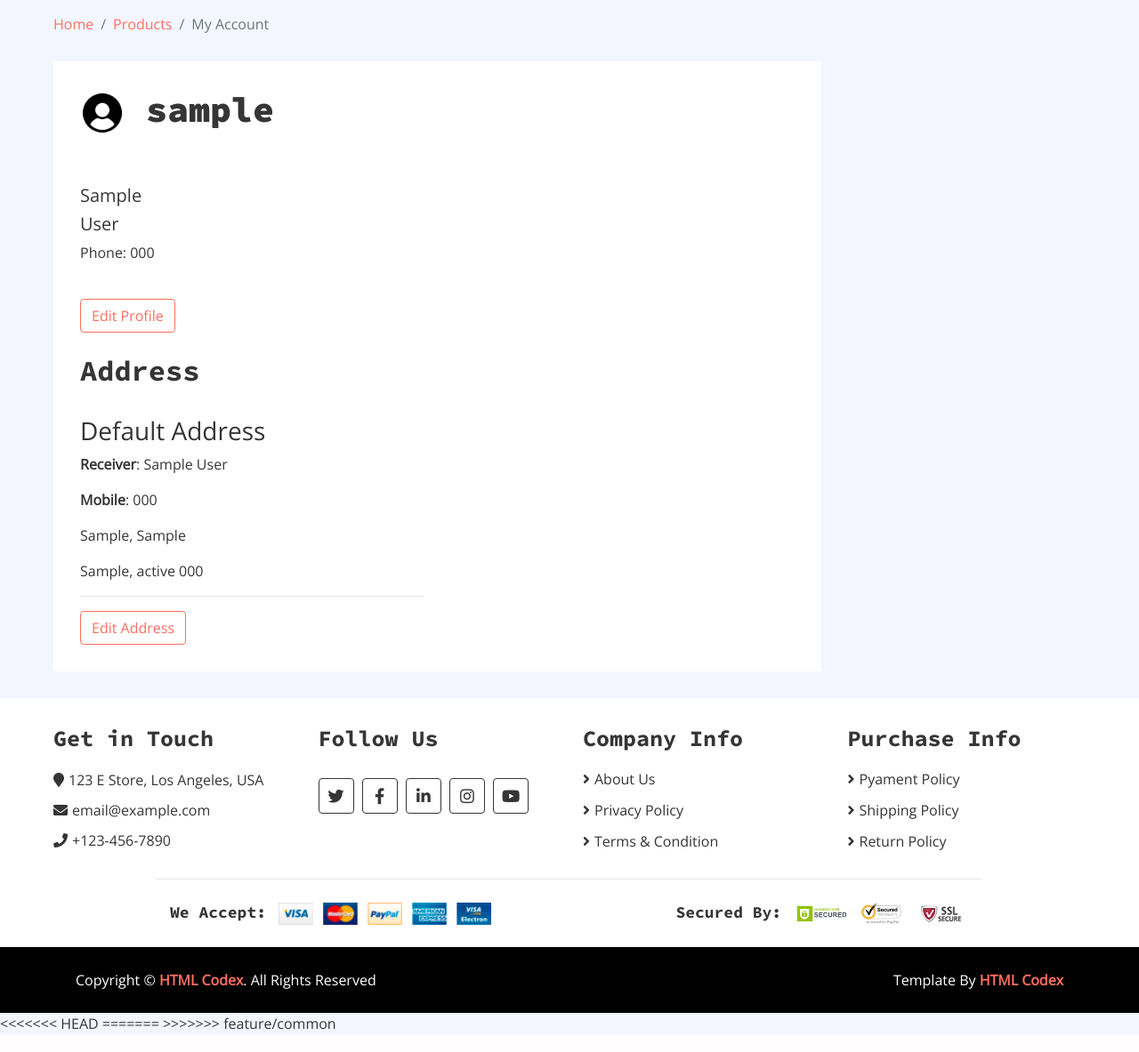
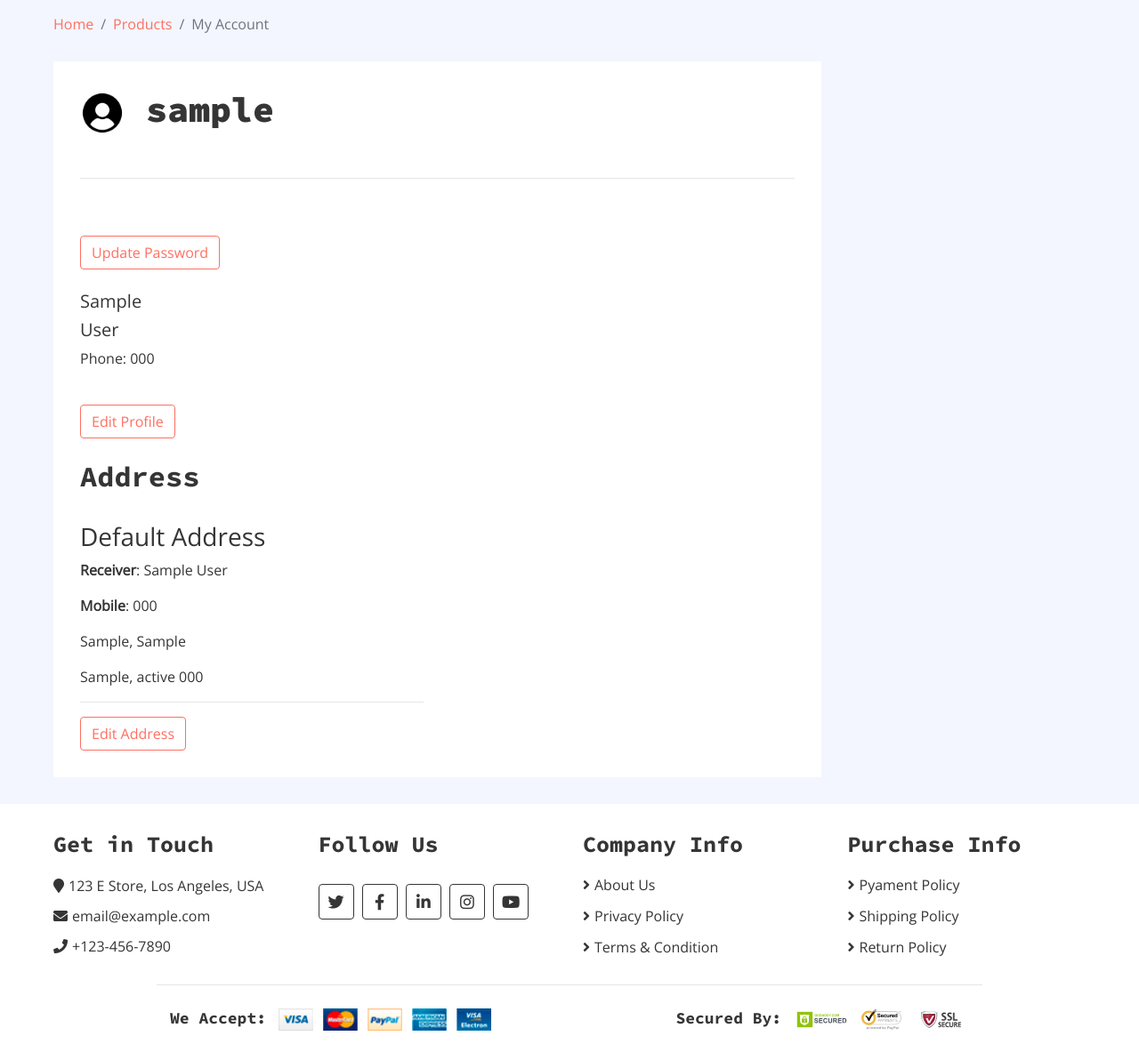
Before and after one commit to palakparmartntra/E-Commerce-Project, a Django app: page /accounts/1/ in a window 1280 px wide. Shown: the part 162-1345 px from the top of the page at 89% size. Before the commit the page ends 1320 px from the top, so only its background shows below. Run offline with Django 5.2, Linux system fonts and the light colour scheme; tables that the repository leaves empty hold one stand-in row (values such as "Sample post"); some libraries are stand-ins or nearby versions.

Commit message:
added change password button

```diff
--- a/templates/profile/view_profile.html
+++ b/templates/profile/view_profile.html
@@ -10,9 +10,9 @@
                 <div id="address-tab" role="tabpanel" >
                 <h1>
                     <img src="{% static 'img/default_user.png' %}" alt="default user" width="50px"> {{ user.username }}
-                </h1><br><br>
+                </h1><br><hr><br><br>
                 <div class="row">
-                    <div class="col-md-9">
+                    <div class="col-md-9"> <a href="{% url 'account_change_password' %}" class="btn">Update Password</a><br><br>
                         <h5>{{ user.first_name }}</h5>
                         <h5>{{ user.last_name }}</h5>
                         <p>Phone: {{ user.phone_no }}</p><br>
```
